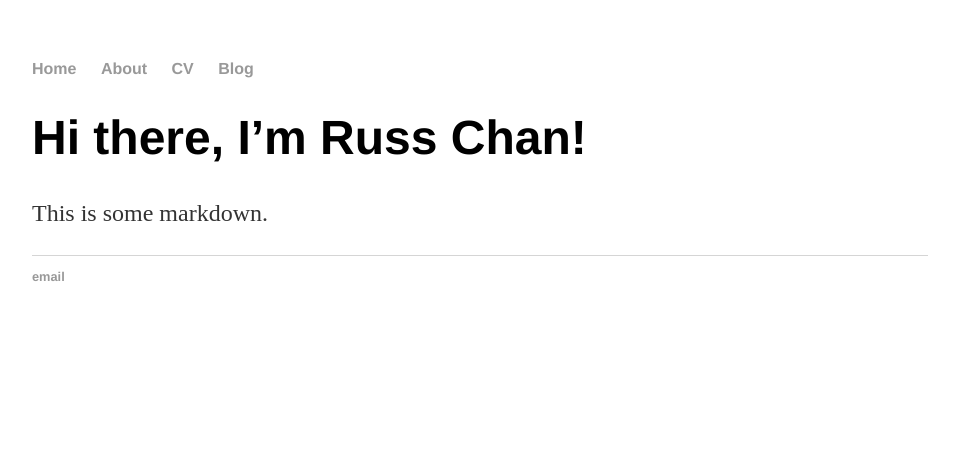
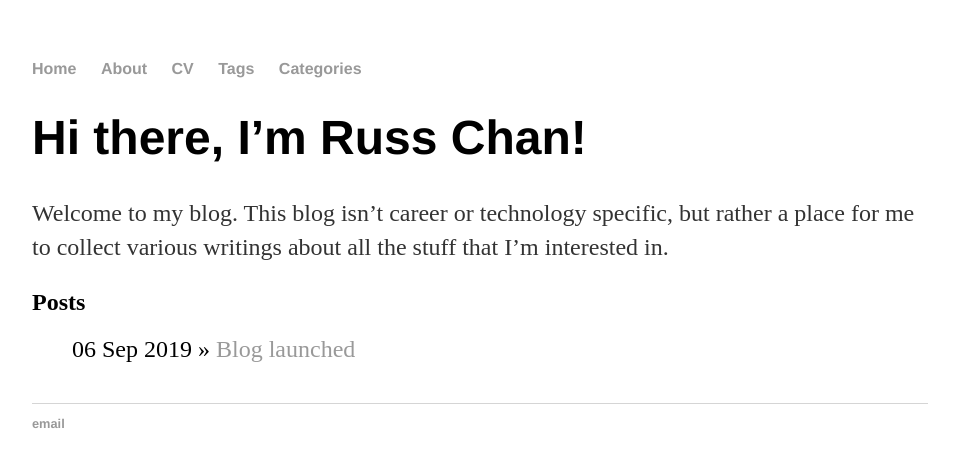
Before and after one commit to chintrin/russblog, a Jekyll site: the page built from index.md, in a window 1280 px wide. Shown: the top 467 px of the page, without its empty margins (160-1119 px from the left). Built offline with Jekyll 4.4.1, drawn with Linux system fonts in a browser that asks for light colours.

Commit message:
Updated.

```diff
--- a/_config.yml
+++ b/_config.yml
@@ -1,4 +1,17 @@
+# visit https://github.com/mojombo/jekyll/wiki/Configuration for more settings
 name: Russ Chan
 markdown: kramdown
 theme: jekyll-theme-modernist
 baseurl: /russblog
+author:
+  name: Russ Chan
+  email: rc@russchan.com
+
+paginate: 10 #post pagination
+paginate_path: "page:num"
+exclude: ["README.md"]
+tags_path: tags.html
+categories_path: categories.html
+rss_path: feed.xml
+plugins:
+  - jekyll-paginate
--- a/_layouts/default.html
+++ b/_layouts/default.html
@@ -3,15 +3,16 @@
     <head>
       <title>{{ page.title }}</title>
       <!-- link to main stylesheet -->
-        <link rel="stylesheet" type="text/css" href="/russblog/css/main.css">
+      <link rel="stylesheet" type="text/css" href="{{ site.baseurl }}/css/main.css">
     </head>
     <body>
       <nav>
           <ul>
-              <li><a href="/russblog/">Home</a></li>
-              <li><a href="/russblog/about">About</a></li>
-              <li><a href="/russblog/cv">CV</a></li>
-              <li><a href="/russblog/blog">Blog</a></li>
+            <li><a href="{{ site.baseurl }}/">Home</a></li>
+            <li><a href="{{ site.baseurl }}/about">About</a></li>
+            <li><a href="{{ site.baseurl }}/cv">CV</a></li>
+            <li><a href="{{ site.baseurl }}/tags.html">Tags</a></li>
+            <li><a href="{{ site.baseurl }}/categories.html">Categories</a></li>
           </ul>
       </nav>
       <div class="container">
--- a/blog/index.html
+++ b/blog/index.html
@@ -9,7 +9,7 @@ title: Russ Chan's Blog
     <li>
         <span>{{ post.date | date_to_string }}</span>
         »
-        <a href="/russblog/{{ post.url }}"
+        <a href="{{ site.baseurl }}{{ post.url }}"
            title="{{ post.title }}">
             {{ post.title }}
         </a>
--- a/index.md
+++ b/index.md
@@ -5,4 +5,21 @@ title: Russ Chan
 
 # Hi there, I'm Russ Chan!
 
-This is some markdown.
+Welcome to my blog.  This blog isn't career or technology specific, but rather
+a place for me to collect various writings about all the stuff that I'm
+interested in.
+
+## Posts
+
+<ul class="posts">
+    {% for post in site.posts %}
+    <li>
+        <span>{{ post.date | date_to_string }}</span>
+        »
+        <a href="{{ site.baseurl }}{{ post.url }}"
+           title="{{ post.title }}">
+            {{ post.title }}
+        </a>
+    </li>
+    {% endfor %}
+</ul>
```
Also changed, not shown: _layouts/page.html (added, +9 -0 lines), _posts/2019-09-06-sitelaunch.md (+2 -1 lines), categories.html (added, +51 -0 lines), rc-feed.xml (added, +22 -0 lines), tags.html (added, +39 -0 lines).
